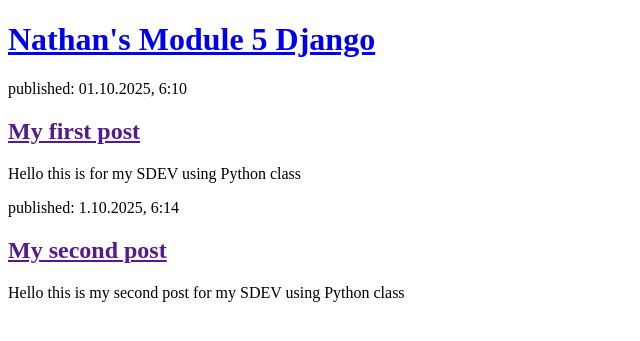
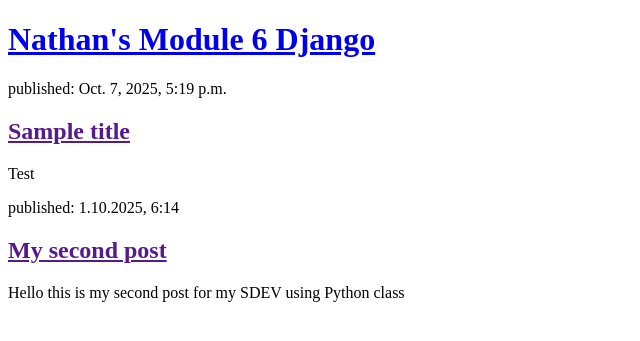
Before and after one commit to Shen711/Module-1-Collaboration, a Django app: template djangogirls/blogs/templates/blogs/post_list.html in a window 1280 px wide. Shown: the top 341 px of the page, without its empty margins (0-640 px from the left). Run offline with Django 5.2, Linux system fonts and the light colour scheme; the template is opened without the code that fills it: values that come from a table or form of the project are taken from there, others are empty; data comes from the database, SQL or seed files in the repository; both versions use the stored data as it was after the commit.

Commit message:
M6 Django, first two steps done

```diff
--- a/djangogirls/blogs/templates/blogs/post_list.html
+++ b/djangogirls/blogs/templates/blogs/post_list.html
@@ -7,15 +7,15 @@
     <body>
     <header>
 
-        <h1><a href="https://ivylearn.ivytech.edu">Nathan's Module 5 Django</a></h1>
+        <h1><a href="https://ivylearn.ivytech.edu">Nathan's Module 6 Django</a></h1>
     </header>
-
+    {% for post in posts %}
     <article>
-        <time>published: 01.10.2025, 6:10</time>
-        <h1><a href="">My first post</a></h2>
-        <p>Hello this is for my SDEV using Python class</p>
+        <time>published: {{post.published_date}}</time>
+        <h1><a href="">{{post.title}}</a></h2>
+        <p>{{ post.text|linebreaksbr }}</p>
     </article>
-
+{% endfor %}
     <article>
         <time>published: 1.10.2025, 6:14</time>
         <h1><a href="">My second post</a></h2>
--- a/djangogirls/blogs/views.py
+++ b/djangogirls/blogs/views.py
@@ -1,5 +1,8 @@
 from django.shortcuts import render
+from django.utils import timezone
+from .models import Post
 
 # Create your views here.
 def post_list(request):
-    return render(request, 'blogs/post_list.html', {})
+    Post = Post.objects.filter(published_date__lte=timezone.now()).order_by('published_date')
+    return render(request, 'blogs/post_list.html', {'posts': posts})
```
Also changed, not shown: djangogirls/db.sqlite3.
